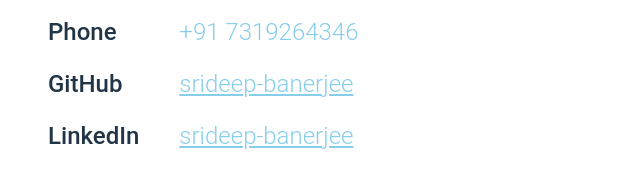
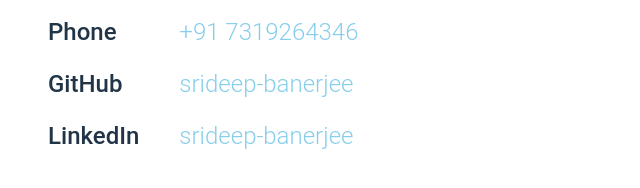
Before and after one commit to srideep-banerjee/Portfolio, a React (Vite) app: page / in a window 1280 px wide. Shown: the part 1190-1378 px from the top of the page, without its empty margins (0-640 px from the left). Built offline with nearby package versions, Linux system fonts and the light colour scheme.

Commit message:
Changed global styles

```diff
--- a/src/styles/main.css
+++ b/src/styles/main.css
@@ -26,6 +26,16 @@
   width: 100%;
   min-width: 320px;
   min-height: 100%;
+}
+
+a {
+  text-decoration: none;
+}
+
+ul {
+  list-style-type: none;
+  margin: 0;
+  padding: 0;
 }
 
 button {
```
